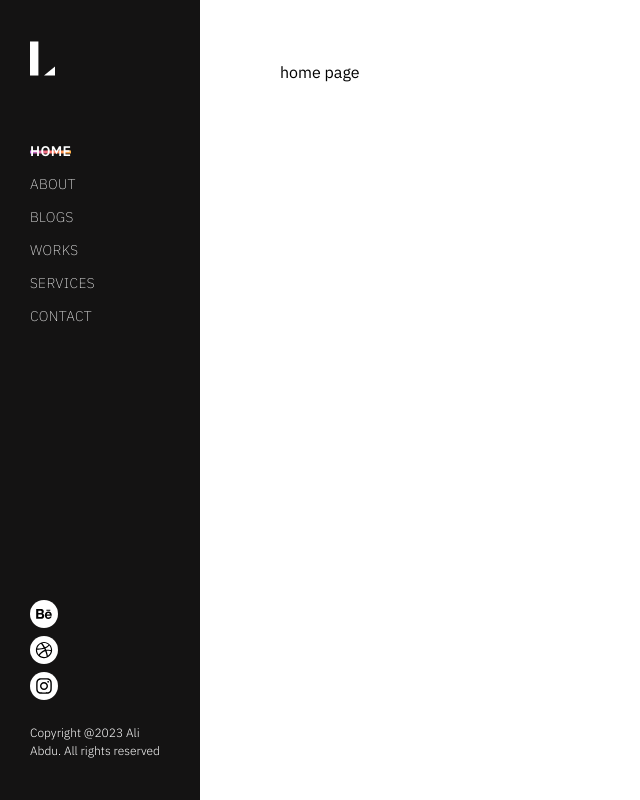
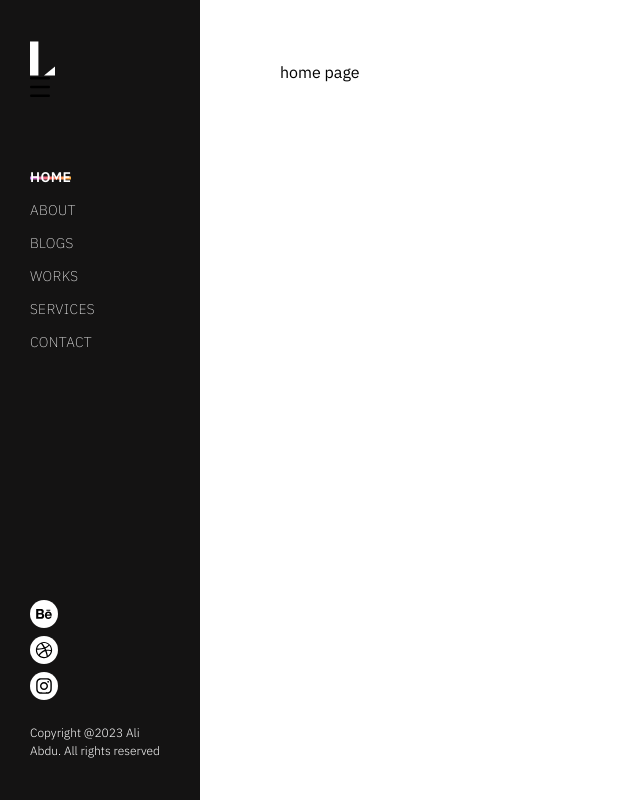
Before and after one commit to HamadBakeel/ali-portfolio, a Next.js app: page / in a window 1280 px wide. Shown: the whole page, without its empty margins (0-640 px from the left). Built offline with nearby package versions, Linux system fonts and the light colour scheme.

Commit message:
feat: menu button component

```diff
--- a/app/layout.tsx
+++ b/app/layout.tsx
@@ -1,6 +1,5 @@
 import './globals.css'
 import Sidebar from '../components/sidebar';
-
 
 import { IBM_Plex_Sans } from 'next/font/google'
 
--- /dev/null
+++ b/components/menuButton.tsx
@@ -0,0 +1,62 @@
+import * as React from "react";
+import { motion } from "framer-motion";
+
+type MenuButtonProps ={
+    isOpen: boolean,
+    onClick: ()=>void,
+}
+
+export default function MenuButton({ isOpen, onClick }: MenuButtonProps) {
+  const topVariants = {
+    closed: { rotate: 0, translateY: 0, fill: "black" },
+    open: { rotate: 60, translateY: 22, fill: "white" }
+  };
+  const centerVariants = {
+    closed: { opacity: 1, fill: "black" },
+    open: { opacity: 0 }
+  };
+  const bottomVariants = {
+    closed: { rotate: 0, translateY: 0, fill: "black" },
+    open: { rotate: -60, translateY: -22, fill: "white" }
+  };
+
+  return (
+    <motion.button
+      onClick={onClick}
+      initial={false}
+      animate={isOpen ? "open" : "closed"}
+    >
+      <motion.svg
+        width="20"
+        height="20"
+        viewBox="0 0 50 50"
+        fill="none"
+        xmlns="http://www.w3.org/2000/svg"
+      >
+        <motion.rect
+          width="50"
+          height="6"
+          rx="3"
+
+          variants={topVariants}
+        />
+        <motion.rect
+          y="22"
+          width="50"
+          height="6"
+          rx="3"
+
+          variants={centerVariants}
+        />
+        <motion.rect
+          y="44"
+          width="50"
+          height="6"
+          rx="3"
+
+          variants={bottomVariants}
+        />
+      </motion.svg>
+    </motion.button>
+  );
+}
--- a/components/sidebar.tsx
+++ b/components/sidebar.tsx
@@ -1,4 +1,5 @@
-"use client";
+"use client"
+import * as React from "react";
 
 import clsx from "clsx";
 import { usePathname } from "next/navigation";
@@ -9,6 +10,7 @@ import {
   AiOutlineDribbble,
   AiOutlineInstagram,
 } from "react-icons/ai";
+import MenuButton from "./menuButton";
 
 const navItems = {
   "/": {
@@ -82,18 +84,22 @@ export default function Navbar() {
     pathname = "/blog";
   }
 
+  const [isOpen, setIsOpen] = React.useState(false);
+
   return (
+
     <aside className="w-full md:w-[200px] md:flex-shrink-0 md:px-[30px] bg-sport-black">
       <div className="md:sticky md:top-10 md:h-[90vh]">
         <div className="mx-auto md:mx-0 mb-16">
           <Logo />
+
+          <MenuButton isOpen={isOpen} onClick={() => setIsOpen(!isOpen)} />
         </div>
         <LayoutGroup>
           <nav
             className="flex flex-row md:flex-col items-start relative space-y-3 "
             id="nav"
           >
-
               {Object.entries(navItems).map(([path, { name }]) => {
                 const isActive = path === pathname;
                 return (
```
